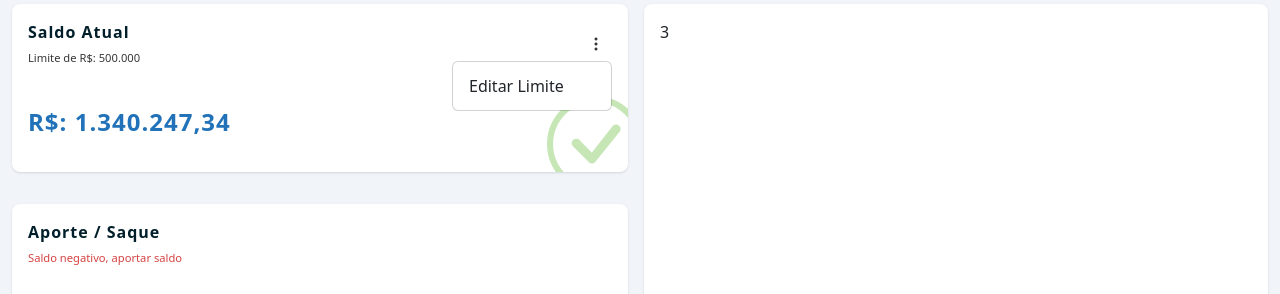
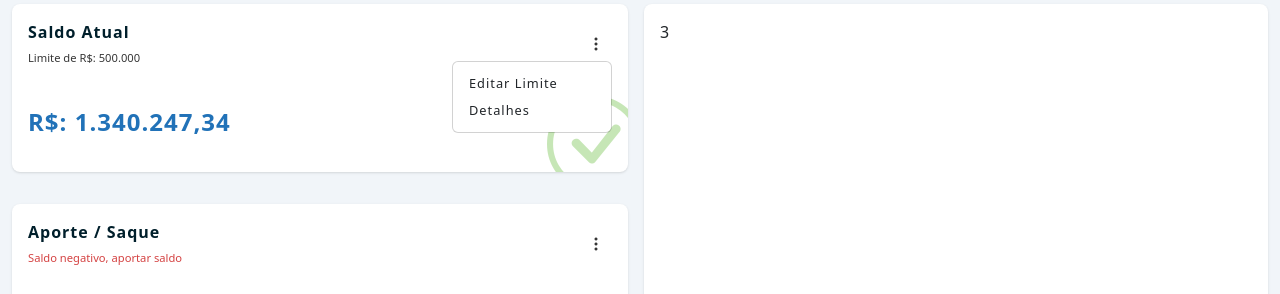
Before and after one commit to jhonatan-costa-deliverit/fourbank-bootstrap-poc, an Angular app: page /dashboard in a window 1280 px wide. Both pictures are taken after a click on the button 596 px from the left and 235 px from the top of the page. Shown: the part 192-486 px from the top of the page. Built offline with nearby package versions, Linux system fonts and the light colour scheme.

Commit message:
feat(saldos): adjusted some things in three dots menu

```diff
--- a/src/app/components/saldos/saldos.component.html
+++ b/src/app/components/saldos/saldos.component.html
@@ -13,6 +13,7 @@
           <i class="bi bi-three-dots-vertical" role="button" data-bs-toggle="dropdown" aria-expanded="false"></i>
           <ul class="dropdown-menu">
             <li><a class="dropdown-item" href="#">Editar Limite</a></li>
+            <li><a class="dropdown-item" href="#">Detalhes</a></li>
           </ul>
         </div>
 
@@ -27,6 +28,12 @@
             <p>Aporte / Saque</p>
             <small class="negative-balance-text">Saldo negativo, aportar saldo</small>
           </div>
+
+          <i class="bi bi-three-dots-vertical" role="button" data-bs-toggle="dropdown" aria-expanded="false"></i>
+          <ul class="dropdown-menu">
+            <li><a class="dropdown-item" href="#">Aportar</a></li>
+            <li><a class="dropdown-item" href="#">Sacar</a></li>
+          </ul>
         </div>
 
         <p class="balance-value negative-value">R$: -500.000.00</p>
--- a/src/app/components/saldos/saldos.component.scss
+++ b/src/app/components/saldos/saldos.component.scss
@@ -90,4 +90,16 @@
     color: $primary-danger;
   }
 
+  & .dropdown-menu li {
+    font-size: 0.8rem;
+    letter-spacing: 1px;
+    font-weight: 500;
+    transition: 0.4s ease-out;
+  }
+
+  & .dropdown-menu li:hover > a {
+    transition: 0.4s ease-in;
+    color: $primary-one;
+  }
+
 }
```
